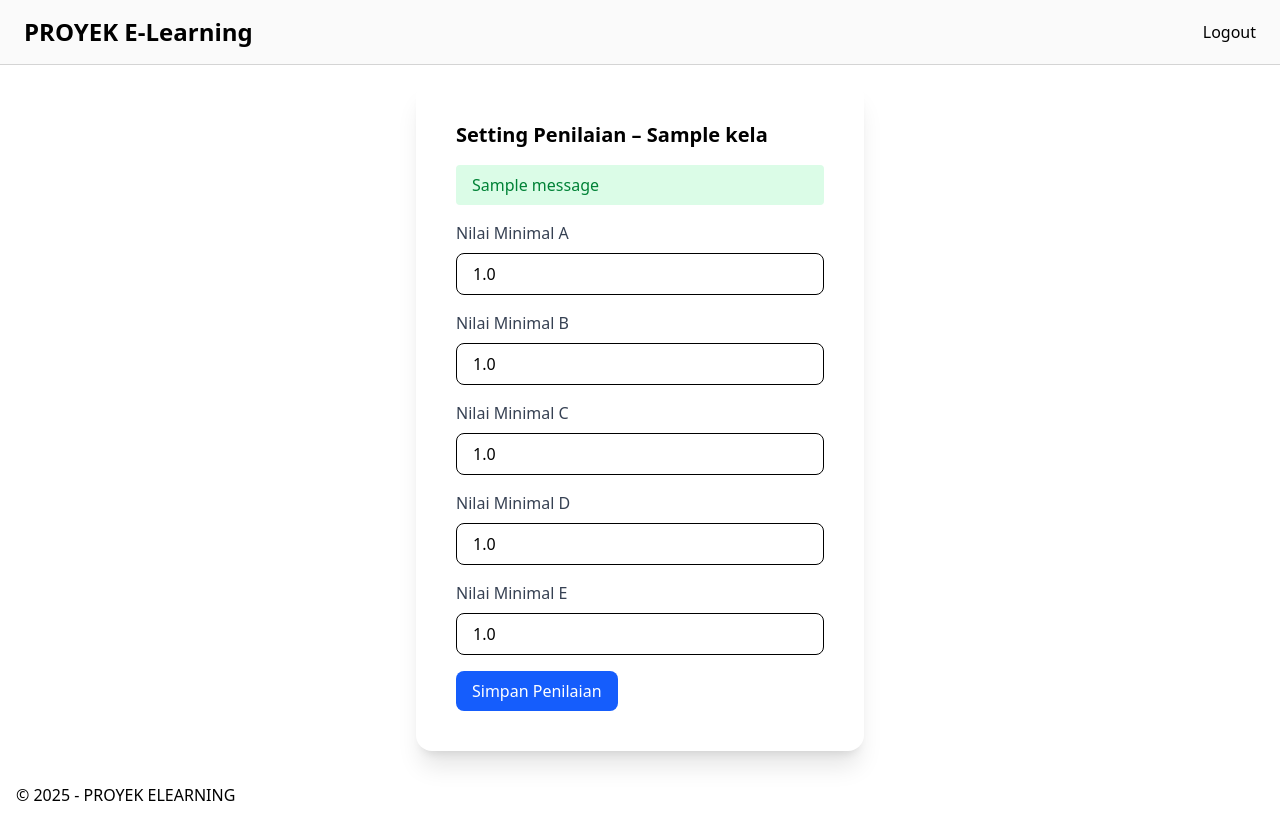
After one commit to butonvalley/proyek-elearning-flask, a Flask app: page /kelas/1/penilaian in a window 1280 px wide. The commit adds this page. Run offline with Flask 3, Linux system fonts and the light colour scheme; a user stored in the database is signed in; tables that the repository leaves empty hold one stand-in row (values such as "Sample post"); one stand-in notice (Sample message) is shown; some libraries are stand-ins or nearby versions.

Commit message:
Update V1.3 Penilaian kelas Mahasiswa dalam angka dan huruf

```diff
--- a/endpoints/routes.py
+++ b/endpoints/routes.py
@@ -11,6 +11,7 @@ from forms.logout_form import LogoutForm
 from forms.mahasiswa_form import MahasiswaForm
 from forms.matakuliah_form import MataKuliahForm
 from forms.materi_form import MateriForm
+from forms.penilaian_kelas_form import PenilaianKelasForm
 from forms.register_form import RegisterForm
 from forms.tugas_form import TugasForm
 from forms.tugas_mahasiswa_form import TugasMahasiswaForm
@@ -20,12 +21,14 @@ from models.kelas_mahasiswa import KelasMahasiswa
 from models.mahasiswa import Mahasiswa
 from models.matakuliah import MataKuliah
 from models.materi import Materi
+from models.penilaian_kelas import PenilaianKelas
 from models.tugas import Tugas
 from models.tugas_mahasiswa import TugasMahasiswa
 from models.user import User
 
 from werkzeug.security import generate_password_hash,check_password_hash
 
+from utils.converter import konversi_nilai_ke_huruf
 from utils.generator import generate_unique_username
 
 from sqlalchemy.orm import aliased
@@ -115,6 +118,33 @@ def join_kelas_view(id):
         km = KelasMahasiswa.query.filter_by(
             kelas_id=kelas.id
         ).all()
+
+        penilaian = kelas.penilaian  # PenilaianKelas (boleh None)
+
+        for km_item in km:
+            # ambil semua jawaban mahasiswa ini
+            jawaban_list = (
+                TugasMahasiswa.query
+                .join(Tugas)
+                .filter(
+                    Tugas.kelas_id == kelas.id,
+                    TugasMahasiswa.mahasiswa_id == km_item.mahasiswa_id,
+                    TugasMahasiswa.nilai.isnot(None)
+                )
+                .all()
+            )
+
+            total_tugas = Tugas.query.filter_by(kelas_id=kelas.id).count()
+            total_nilai = sum(j.nilai for j in jawaban_list)
+
+            if total_tugas > 0:
+                rata_nilai = total_nilai / total_tugas
+            else:
+                rata_nilai = 0
+
+            km_item.rata_nilai = round(rata_nilai, 2)
+            km_item.nilai_huruf = konversi_nilai_ke_huruf(rata_nilai, penilaian)
+
         form_kelas_mahasiswa = KelasMahasiswaForm()
         form_tugas= TugasForm()
         tugas_kelas = Tugas.query.filter_by(kelas_id = kelas.id).all()
@@ -183,10 +213,16 @@ def join_kelas_view(id):
         )
 
         if total_tugas > 0:
-            nilai_ipk_kelas = total_nilai / total_tugas
+            rata_nilai = total_nilai / total_tugas
         else:
-            nilai_ipk_kelas = 0
+            rata_nilai = 0
 
+        penilaian = kelas.penilaian
+
+        nilai_huruf_ipk = konversi_nilai_ke_huruf(
+            rata_nilai,
+            penilaian
+)
         form_tugas = TugasMahasiswaForm()
         materi_kelas = Materi.query.filter_by(kelas_id = kelas.id).all()
 
@@ -195,7 +231,8 @@ def join_kelas_view(id):
             form_logout=form_logout,
             kelas=kelas,
             tugas_kelas = tugas_kelas,
-            nilai_ipk_kelas=round(nilai_ipk_kelas, 2),
+            nilai_ipk_kelas=round(rata_nilai, 2),
+            nilai_huruf_ipk=nilai_huruf_ipk,
             form_tugas = form_tugas,
             materi_kelas=materi_kelas,
             tanggal_hari_ini=datetime.now(timezone.utc).replace(tzinfo=None)
@@ -827,6 +864,51 @@ def hapus_materi(kelas_id, materi_id):
 
     return redirect(url_for("main.join_kelas_view", id=kelas_id))
 
+#setting penilaian
+@main_bp.route("/kelas/<kelas_id>/penilaian", methods=["GET", "POST"])
+@login_required
+def penilaian_kelas(kelas_id):
+    dosen = getattr(current_user, "dosen", None)
+    if not dosen:
+        flash("Akses ditolak", "error")
+        return redirect(url_for("main.home_view"))
+
+    kelas = Kelas.query.get_or_404(kelas_id)
+    form = PenilaianKelasForm()
+
+    penilaian = PenilaianKelas.query.filter_by(kelas_id=kelas.id).first()
+
+    if form.validate_on_submit():
+        if not penilaian:
+            penilaian = PenilaianKelas(kelas_id=kelas.id)
+
+        penilaian.nilai_a_min = form.nilai_a_min.data
+        penilaian.nilai_b_min = form.nilai_b_min.data
+        penilaian.nilai_c_min = form.nilai_c_min.data
+        penilaian.nilai_d_min = form.nilai_d_min.data
+        penilaian.nilai_e_min = form.nilai_e_min.data
+
+        db.session.add(penilaian)
+        db.session.commit()
+
+        flash("Skema penilaian berhasil disimpan", "success")
+        return redirect(url_for("main.join_kelas_view", id=kelas.id))
+
+    if penilaian:
+        form.nilai_a_min.data = penilaian.nilai_a_min
+        form.nilai_b_min.data = penilaian.nilai_b_min
+        form.nilai_c_min.data = penilaian.nilai_c_min
+        form.nilai_d_min.data = penilaian.nilai_d_min
+        form.nilai_e_min.data = penilaian.nilai_e_min
+
+    form_logout = LogoutForm()
+    return render_template(
+        "penilaian_kelas.html",
+        form=form,
+        kelas=kelas,
+        form_logout=form_logout
+    )
+
 #Tentang - Syarat dan Ketentuan dalam pengembangan tahap selanjutnya diganti dengan model dan form PAGE
 @main_bp.route("/tentang-kami")
 def about_view():
--- /dev/null
+++ b/forms/penilaian_kelas_form.py
@@ -0,0 +1,12 @@
+from flask_wtf import FlaskForm
+from wtforms import FloatField, SubmitField
+from wtforms.validators import DataRequired
+
+class PenilaianKelasForm(FlaskForm):
+    nilai_a_min = FloatField("Nilai Minimal A", validators=[DataRequired()])
+    nilai_b_min = FloatField("Nilai Minimal B", validators=[DataRequired()])
+    nilai_c_min = FloatField("Nilai Minimal C", validators=[DataRequired()])
+    nilai_d_min = FloatField("Nilai Minimal D", validators=[DataRequired()])
+    nilai_e_min = FloatField("Nilai Minimal E", default=0)
+
+    submit = SubmitField("Simpan Penilaian")
--- /dev/null
+++ b/templates/penilaian_kelas.html
@@ -0,0 +1,65 @@
+{% extends "layout.html" %}
+{% block title %}Tambah Tugas{% endblock %}
+
+{% block content %}
+
+  <div class="bg-white shadow-xl rounded-2xl p-10 max-w-md mx-auto w-full">
+
+   <h2 class="text-xl font-bold mb-4">
+    Setting Penilaian – {{ kelas.nama }}
+</h2>
+
+<form method="POST" action="{{ url_for('main.penilaian_kelas', kelas_id=kelas.id) }}" enctype="multipart/form-data"
+      class="space-y-4 max-w-xl">
+
+    {{ form.hidden_tag() }}
+ <!-- Tampilkan flash message -->
+      {% with messages = get_flashed_messages(with_categories=true) %}
+      {% if messages %}
+      <div class="mb-4">
+        {% for category, message in messages %}
+        <div class="px-4 py-2 rounded mb-2
+                        {% if category == 'success' %} bg-green-100 text-green-700
+                        {% elif category == 'error' %} bg-red-100 text-red-700
+                        {% elif category == 'warning' %} bg-yellow-100 text-yellow-700
+                        {% else %} bg-gray-100 text-gray-700 {% endif %}">
+          {{ message }}
+        </div>
+        {% endfor %}
+      </div>
+      {% endif %}
+      {% endwith %}
+    <div class="mb-4">
+        {{ form.nilai_a_min.label(class="block text-gray-700 mb-2") }}
+        {{ form.nilai_a_min(class="w-full px-4 py-2 border rounded-lg focus:outline-none focus:ring-2
+        focus:ring-blue-500") }}
+      </div>
+
+    <div class="mb-4">
+        {{ form.nilai_b_min.label(class="block text-gray-700 mb-2") }}
+        {{ form.nilai_b_min(class="w-full px-4 py-2 border rounded-lg focus:outline-none focus:ring-2
+        focus:ring-blue-500") }}
+      </div> <div class="mb-4">
+        {{ form.nilai_c_min.label(class="block text-gray-700 mb-2") }}
+        {{ form.nilai_c_min(class="w-full px-4 py-2 border rounded-lg focus:outline-none focus:ring-2
+        focus:ring-blue-500") }}
+      </div>
+      <div class="mb-4">
+        {{ form.nilai_d_min.label(class="block text-gray-700 mb-2") }}
+        {{ form.nilai_d_min(class="w-full px-4 py-2 border rounded-lg focus:outline-none focus:ring-2
+        focus:ring-blue-500") }}
+      </div>
+       <div class="mb-4">
+        {{ form.nilai_e_min.label(class="block text-gray-700 mb-2") }}
+        {{ form.nilai_e_min(class="w-full px-4 py-2 border rounded-lg focus:outline-none focus:ring-2
+        focus:ring-blue-500") }}
+      </div>
+    <button type="submit"
+        class="px-4 py-2 bg-blue-600 text-white rounded-lg hover:bg-blue-700">
+        Simpan Penilaian
+    </button>
+</form>
+
+  </div>
+
+{% endblock %}
```
Also changed, not shown: models/penilaian_kelas.py (added, +17 -0 lines), templates/join_kelas_dosen.html (+19 -16 lines), templates/join_kelas_mahasiswa.html (+39 -32 lines), utils/converter.py (added, +13 -0 lines), README.md.
